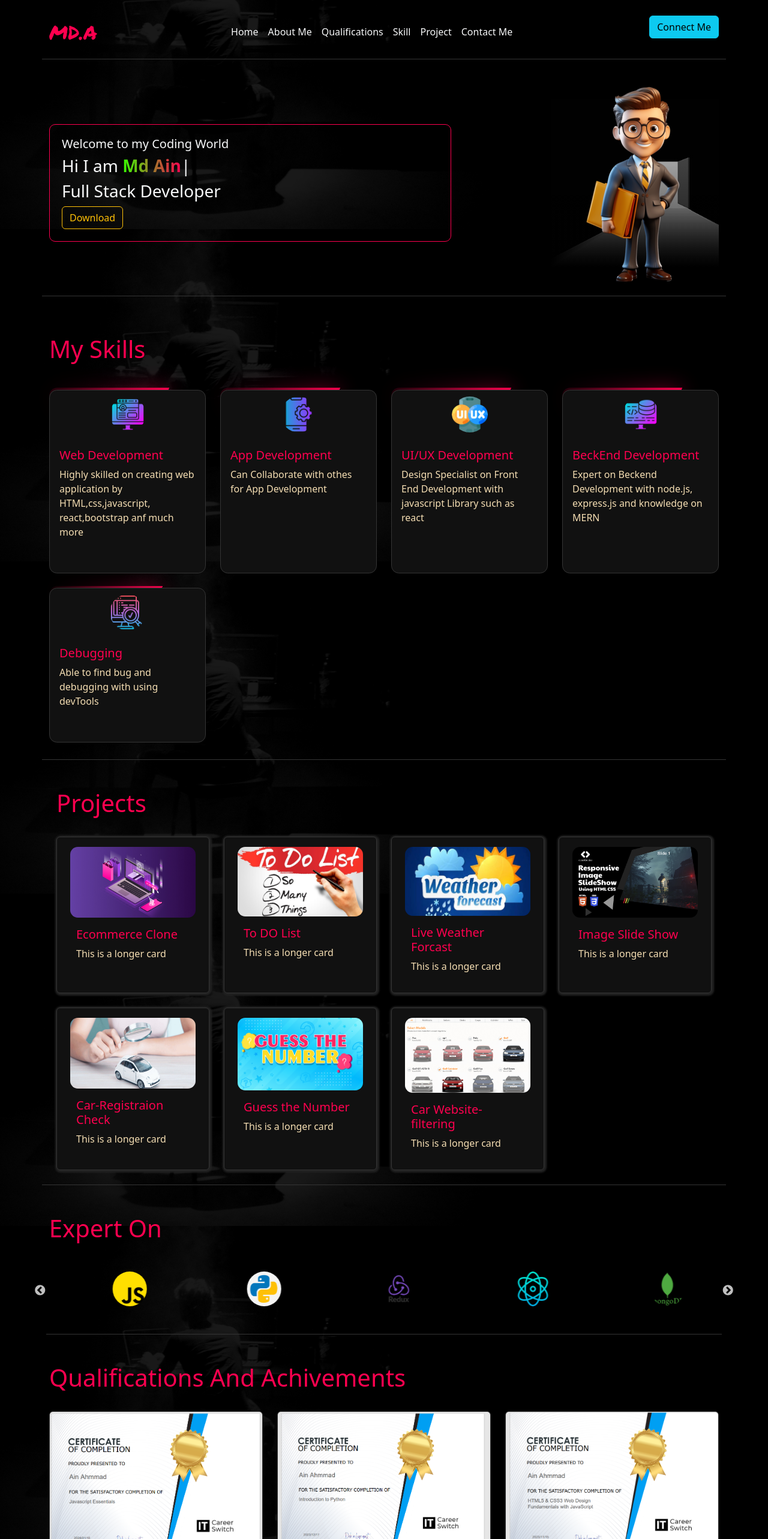
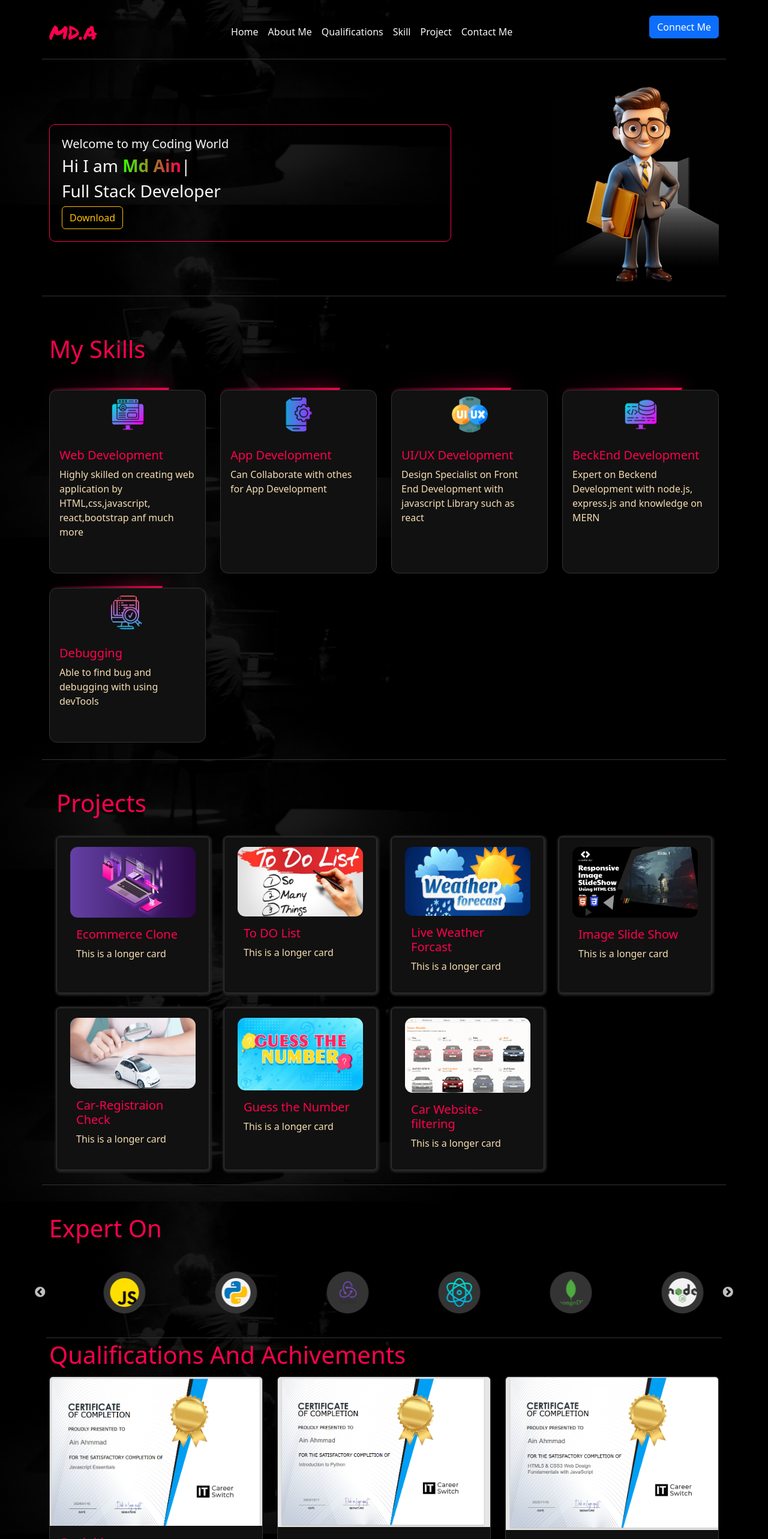
Before and after one commit to RealWorldDeveloper/My-Portfoilo, a React (Vite) app: page / in a window 1280 px wide. Shown: the top 2566 px of the page at 60% size. Built offline with nearby package versions, Linux system fonts and the light colour scheme.

Commit message:
Saturday commit

```diff
--- a/Components/Cobtact/Contact.jsx
+++ b/Components/Cobtact/Contact.jsx
@@ -2,9 +2,31 @@ import React from "react";
 import './contact.css'
 
 function Contact() {
+  const onSubmit = async (event) => {
+    event.preventDefault();
+    const formData = new FormData(event.target);
+
+    formData.append("access_key", "3c569081-fd1c-4e29-83f2-73c9acc4a449");
+
+    const object = Object.fromEntries(formData);
+    const json = JSON.stringify(object);
+
+    const res = await fetch("https://api.web3forms.com/submit", {
+      method: "POST",
+      headers: {
+        "Content-Type": "application/json",
+        Accept: "application/json"
+      },
+      body: json
+    }).then((res) => res.json());
+
+    if (res.success) {
+      alert(res.message)
+    }
+  };
   return (
     <React.Fragment>
-      <div className="container container-contact py-3">
+      <div className="container container-contact py-3" id="contact">
         <h1 className="py-3" id="contact-text">Get in Touch</h1>
         <div className="row-contact">
           <div className="left-contact">
@@ -23,20 +45,20 @@ function Contact() {
           </div>
 
           </div>
-          <form action="" className="right-contact" >
+          <form onSubmit={onSubmit} className="right-contact" action="submit">
 
           <div class="mb-3">
-          <label for="exampleFormControlInput1" class="form-label text-light">Your Name</label>
-          <input type="email" class="form-control py-2" id="exampleFormControlInput1" placeholder="Enter Your name"/>
-  <label for="exampleFormControlInput1" class="form-label text-light">Email address</label>
-  <input type="email" class="form-control py-2" id="exampleFormControlInput1" placeholder="name@example.com"/>
+          <label htmlFor="" class="form-label text-light">Your Name</label>
+          <input type="text" class="form-control py-2" name="name" id="exampleFormControlInput1" placeholder="Enter Your name"/>
+  <label htmlFor="" class="form-label text-light">Email address</label>
+  <input type="email" class="form-control py-2" name="email" id="exampleFormControlInput1" placeholder="name@example.com"/>
 </div>
 <div class="mb-3">
-  <label for="exampleFormControlTextarea1" class="form-label text-light">Write Message here</label>
-  <textarea class="form-control" id="exampleFormControlTextarea1" rows="3"></textarea>
+  <label htmlFor="" class="form-label text-light">Write Message here</label>
+  <textarea class="form-control" name="message" id="exampleFormControlTextarea1" rows="3"></textarea>
 </div>
 <div class="d-grid gap-2 col-6 mx-auto">
-  <button class="btn btn-primary" type="button">Submit</button>
+  <button class="btn btn-primary" type="submit">Submit</button>
 </div>
           </form>
         </div>
--- a/Components/ExperMove/Expert.jsx
+++ b/Components/ExperMove/Expert.jsx
@@ -9,7 +9,7 @@ function Expert() {
   var settings = {
     dots: true,
     infinite: true,
-    slidesToShow: 5,
+    slidesToShow: 6,
     slidesToScroll: 1,
     autoplay: true,
     speed: 2000,
@@ -19,15 +19,19 @@ function Expert() {
 
   return (
     <React.Fragment>
-      <div className="container-expert py-4">
+      <div className="container-expert py-4" id="expert">
         <h1 text-light className="py-4">Expert On</h1>
         <Slider {...settings}>
 {icons.map(items => {
 return(
 
-  <div className="expert-image p-3" >
+  <div className=" expert-image p-3" >
+    <div className="icons-div">
     <img src={items.Image} alt="" />
+    </div>
+
   </div>
+
 
 )
 })}
--- a/Components/ExperMove/expert.css
+++ b/Components/ExperMove/expert.css
@@ -8,16 +8,27 @@ border-bottom: 1px solid #343434;
   display: flex;
   justify-content: center;
   align-items: center;
+
 }
 
 .container-expert h1{
   color: #FF004F;
 }
+.icons-div{
+  background-color: #343434;
+  width: 70px;
+  height: 70px;
+  border-radius: 50%;
+  display: flex;
+  align-items: center;
+  justify-content: center;
+}
 
 .expert-image img{
-  width: 30%;
-  height: 30%;
+  width: 68%;
+  height: 68%;
   border-radius: 50%;
+
 }
 @media screen and (max-width:650px) {
   .expert-image img{
--- a/Components/Navbar/NavBar,.jsx
+++ b/Components/Navbar/NavBar,.jsx
@@ -1,5 +1,6 @@
 import React from 'react'
 import './Navbar.css'
+import AnchorLink from 'react-anchor-link-smooth-scroll'
 
 
 function HeaderNav() {
@@ -19,19 +20,20 @@ function HeaderNav() {
           <a class="nav-link text-light fs-6" href="#">About Me</a>
         </li>
         <li class="nav-item">
-          <a class="nav-link text-light fs-6" href="#">Qualifications</a>
+          <AnchorLink className = 'anchor-link' offset = {50} href='#qualification'><a class="nav-link text-light fs-6">Qualifications</a></AnchorLink>
         </li>
         <li class="nav-item">
-          <a class="nav-link text-light fs-6" href="#">Skill</a>
+        <AnchorLink className = 'anchor-link' offset = {50} href='#skill'><a class="nav-link text-light fs-6">Skill</a></AnchorLink>
         </li>
         <li class="nav-item">
-          <a class="nav-link text-light fs-6" href="#">Project</a>
-        </li>
+        <AnchorLink className = 'anchor-link' offset = {50} href='#project'><a class="nav-link text-light fs-6">Project</a></AnchorLink>
+         </li>
         <li class="nav-item">
-          <a class="nav-link text-light fs-6" href="#">Contact Me</a>
-        </li>
+        <AnchorLink className = 'anchor-link' offset = {50} href='#contact'><a class="nav-link text-light fs-6">Contact Me</a></AnchorLink>
+         </li>
       </ul>
-      <button type="button" class="btn btn-info mb-3">Connect Me</button>
+      <button type="button" class="btn btn-primary mb-3">Connect Me</button>
+
     </div>
   </div>
 </nav>
--- a/Components/Navbar/Navbar.css
+++ b/Components/Navbar/Navbar.css
@@ -8,7 +8,8 @@
 }
 a{
   position: relative;
-  transition: all 0.2s
+  transition: all 0.2s;
+  text-decoration: none !important;
 }
 
 a:after{
--- a/Components/Projects/MyProject.jsx
+++ b/Components/Projects/MyProject.jsx
@@ -5,7 +5,7 @@ import "./project.css";
 function MyProject() {
   return (
     <React.Fragment>
-      <div className="container container-project p-4">
+      <div className="container container-project p-4" id="project">
         <h1 className="py-4">Projects</h1>
         <div class="row row-cols-1 row-cols-sm-4 g-4">
           {project.map((items) => {
--- a/Components/Qualifications/Qualification.jsx
+++ b/Components/Qualifications/Qualification.jsx
@@ -5,8 +5,8 @@ import {Myqualification} from '../../src/Assets/myQua';
 function Qualification() {
   return (
     <React.Fragment>
-      <div className="container container-qualification py-4">
-        <h1 className="py-4">Qualifications And Achivements</h1>
+      <div className="container container-qualification" id="qualification">
+        <h1 className="py-1">Qualifications And Achivements</h1>
         <div class="row row-cols-1 row-cols-sm-3 g-4">
 
 
--- a/Components/Skills/MySkill.jsx
+++ b/Components/Skills/MySkill.jsx
@@ -5,7 +5,7 @@ import "./skill.css";
 function MySkill() {
   return (
  <React.Fragment>
-  <div className="container container-skill py-5">
+  <div className="container container-skill py-5" id="skill">
     <h1 className="py-3">My Skills</h1>
 <div class="row row-cols-1 row-cols-md-4 g-4">
 {mySkill.map(items => {
--- a/package.json
+++ b/package.json
@@ -5,8 +5,8 @@
   "version": "0.0.0",
   "type": "module",
   "scripts": {
-     "predeploy": "npm run build",
-     "deploy": "gh-pages -d dist",
+    "predeploy": "npm run build",
+    "deploy": "gh-pages -d dist",
     "dev": "vite",
     "build": "vite build",
     "lint": "eslint . --ext js,jsx --report-unused-disable-directives --max-warnings 0",
@@ -16,8 +16,10 @@
     "aos": "^2.3.4",
     "bootstrap": "^5.3.3",
     "react": "^18.3.1",
+    "react-anchor-link-smooth-scroll": "^1.0.12",
     "react-bootstrap": "^2.10.4",
     "react-dom": "^18.3.1",
+    "react-scroll": "^1.9.0",
     "react-simple-typewriter": "^5.0.1",
     "react-slick": "^0.30.2",
     "slick-carousel": "^1.8.1",
```
Also changed, not shown: 1 other file (tests, documents, lock files or other folders).
